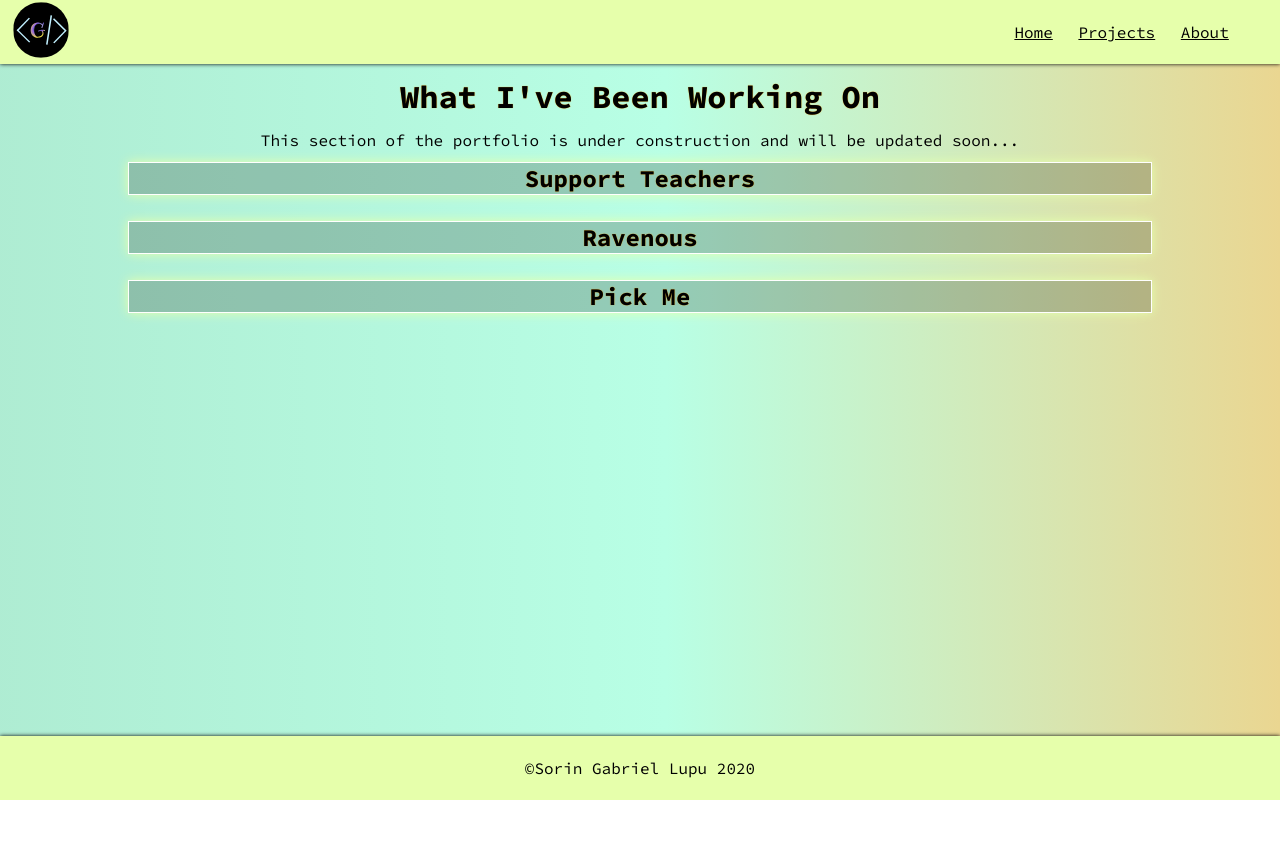
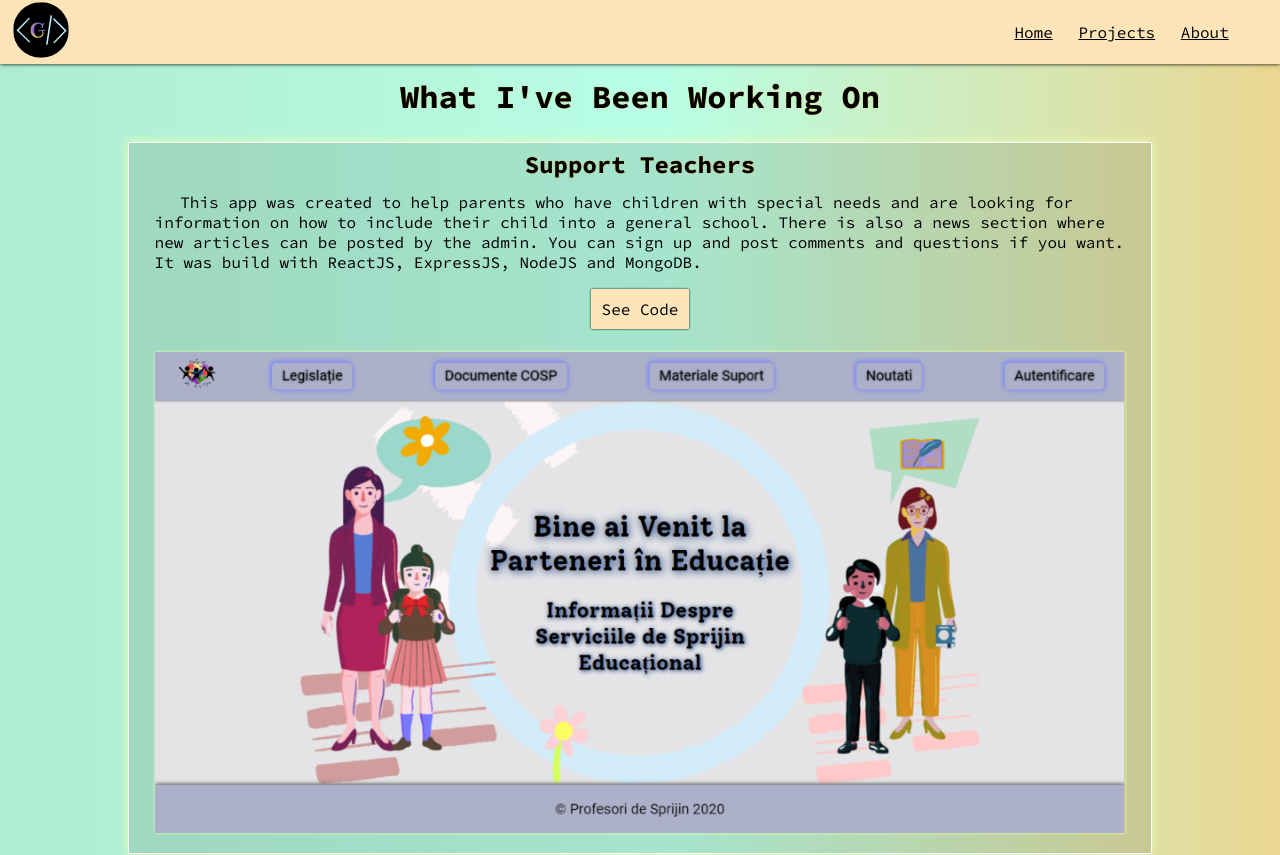
Before and after one commit to SorinGabriel02/portfolio-v2, a React (Create React App) app: page /projects in a window 1280 px wide. Shown: the top 855 px of the page. Before the commit the page ends 800 px from the top, so only its background shows below. Built offline with nearby package versions, Linux system fonts and the light colour scheme.

Commit message:
finished projects section

```diff
--- a/public/index.html
+++ b/public/index.html
@@ -15,7 +15,7 @@
       href="https://fonts.googleapis.com/css2?family=Source+Code+Pro:ital,wght@0,400;0,700;1,400;1,700&display=swap"
       rel="stylesheet"
     />
-    <title>Gabi | Web Dev</title>
+    <title>Gabriel | Web Dev</title>
   </head>
   <body>
     <noscript>You need to enable JavaScript to run this app.</noscript>
--- a/src/components/pages/Projects.js
+++ b/src/components/pages/Projects.js
@@ -1,24 +1,23 @@
 import React from "react";
 
-import { projectsContainer, projectCard } from "./Projects.module.scss";
+import { PROJECTS } from "../../utils/projects";
+import { projectsContainer } from "./Projects.module.scss";
+import ProjectCard from "../ui/ProjectCard";
 
 const Projects = () => {
   return (
     <main className={projectsContainer}>
       <h1>What I've Been Working On</h1>
-      <p>
-        This section of the portfolio is under construction and will be updated
-        soon...
-      </p>
-      <section className={projectCard}>
-        <h2>Support Teachers</h2>
-      </section>
-      <section className={projectCard}>
-        <h2>Ravenous</h2>
-      </section>
-      <section className={projectCard}>
-        <h2>Pick Me</h2>
-      </section>
+      {PROJECTS.map((project) => (
+        <ProjectCard
+          key={project.id}
+          name={project.name}
+          codeUrl={project.codeUrl}
+          liveUrl={project.liveUrl}
+          imageSrc={project.imageSrc}
+          description={project.details}
+        />
+      ))}
     </main>
   );
 };
--- a/src/components/pages/Projects.module.scss
+++ b/src/components/pages/Projects.module.scss
@@ -9,17 +9,3 @@
     text-shadow: 0 0 1px orange;
   }
 }
-
-.projectCard {
-  display: flex;
-  flex-direction: column;
-  align-items: center;
-  width: 80%;
-  margin: 1vmax;
-  background: rgba(0, 0, 0, 0.2);
-  border: 1px solid white;
-  box-shadow: 0 0 10px #e6ffab;
-  h2 {
-    text-shadow: 0 0 1px orange;
-  }
-}
--- /dev/null
+++ b/src/components/ui/ProjectCard.js
@@ -0,0 +1,25 @@
+import React from "react";
+
+import { projectCard, links } from "./ProjectCard.module.scss";
+
+const ProjectCard = ({ name, codeUrl, liveUrl, description, imageSrc }) => {
+  return (
+    <section className={projectCard}>
+      <h2>{name}</h2>
+      <p>{description}</p>
+      <div className={links}>
+        <a href={codeUrl} target="_blank" rel="noopener noreferrer">
+          See Code
+        </a>
+        {liveUrl && (
+          <a href={liveUrl} target="_blank" rel="noopener noreferrer">
+            Go Live
+          </a>
+        )}
+      </div>
+      <img src={imageSrc} alt={`${name} screenshot`} />
+    </section>
+  );
+};
+
+export default ProjectCard;
--- /dev/null
+++ b/src/components/ui/ProjectCard.module.scss
@@ -0,0 +1,48 @@
+.projectCard {
+  display: flex;
+  flex-direction: column;
+  align-items: center;
+  width: 80%;
+  margin: 1vmax;
+  background: rgba(0, 0, 0, 0.1);
+  border: 1px solid white;
+  box-shadow: 0 0 10px #e6ffab;
+  h2 {
+    text-align: center;
+    margin-top: 0.4vmax;
+    text-shadow: 0 0 1px orange;
+  }
+  p {
+    padding: 1vmax 2vmax;
+    text-indent: 2vmax;
+  }
+  img {
+    width: 95%;
+    display: block;
+    margin: 1.5vmax 0;
+    box-shadow: 0 0 3px #e6ffab;
+  }
+}
+
+.links {
+  display: flex;
+  margin: 0.3vmax;
+  a {
+    display: block;
+    text-decoration: none;
+    padding: 0.8vmax;
+    color: black;
+    margin: 0 1vmax;
+    background-color: rgb(253, 229, 185);
+    box-shadow: 0 0 2px;
+    transition: all 0.2s linear;
+  }
+  a:hover {
+    background-color: rgb(235, 205, 151);
+    box-shadow: 0 0 8px;
+  }
+  a:active {
+    cursor: grab;
+    box-shadow: 0 0 4px;
+  }
+}
--- a/src/styles/_variables.scss
+++ b/src/styles/_variables.scss
@@ -1,3 +1,3 @@
-$headerBgColor: #e6ffab;
+$headerBgColor: #fde5b9;
 $headerHeight: 8vh;
 $boxShadowColor: orangered;
--- /dev/null
+++ b/src/utils/projects.js
@@ -0,0 +1,25 @@
+import supportTeachers from "../assets/support_teachers.png";
+import getOut from "../assets/get_out.png";
+
+export const PROJECTS = [
+  {
+    id: 100,
+    name: "Support Teachers",
+    codeUrl: "https://github.com/SorinGabriel02/teachers-spa",
+    liveUrl: "",
+    imageSrc: supportTeachers,
+    details: `This app was created to help parents who have children with special needs and are looking for information on how to include their child into a general school.
+    There is also a news section where new articles can be posted by the admin.
+    You can sign up and post comments and questions if you want.
+    It was build with ReactJS, ExpressJS, NodeJS and MongoDB.`,
+  },
+  {
+    id: 101,
+    name: "Get Out",
+    imageSrc: getOut,
+    codeUrl: "https://github.com/SorinGabriel02/raven",
+    liveUrl: "https://soringabriel02.github.io/raven/",
+    details:
+      "I built this app using ReactJS and the Yelp API and it allows users look for any type of business in a certain area. Results can be sorted by rating, number of reviews and the best match. Clicking on any picture of a business will take you the Yelp page where you can see business details.",
+  },
+];
```
Also changed, not shown: src/assets/get_out.png (added), src/assets/support_teachers.png (added).
